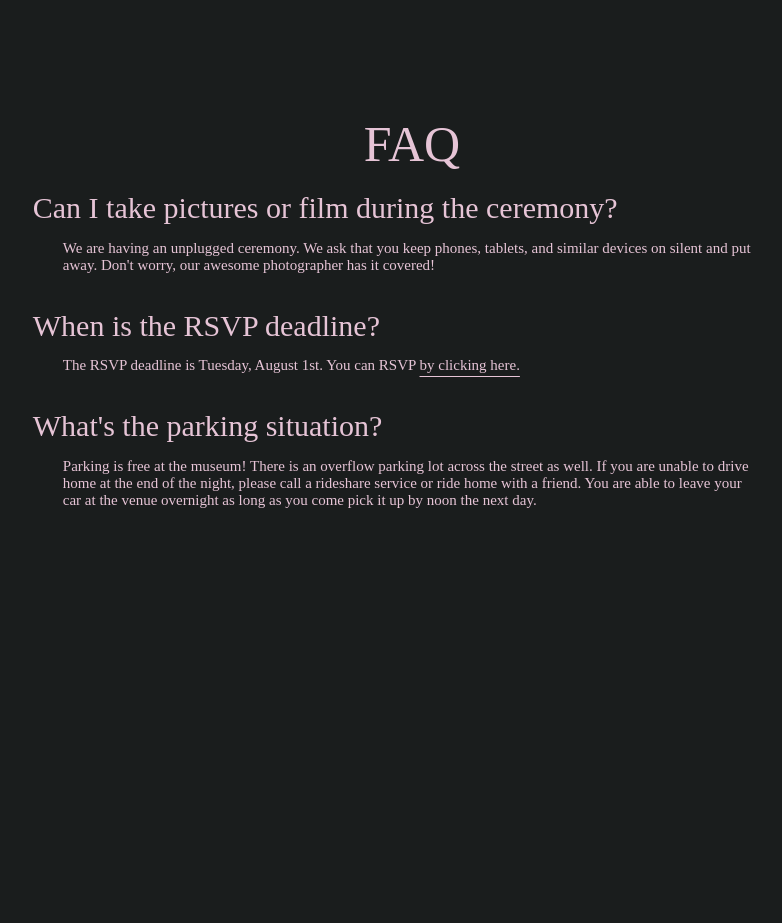
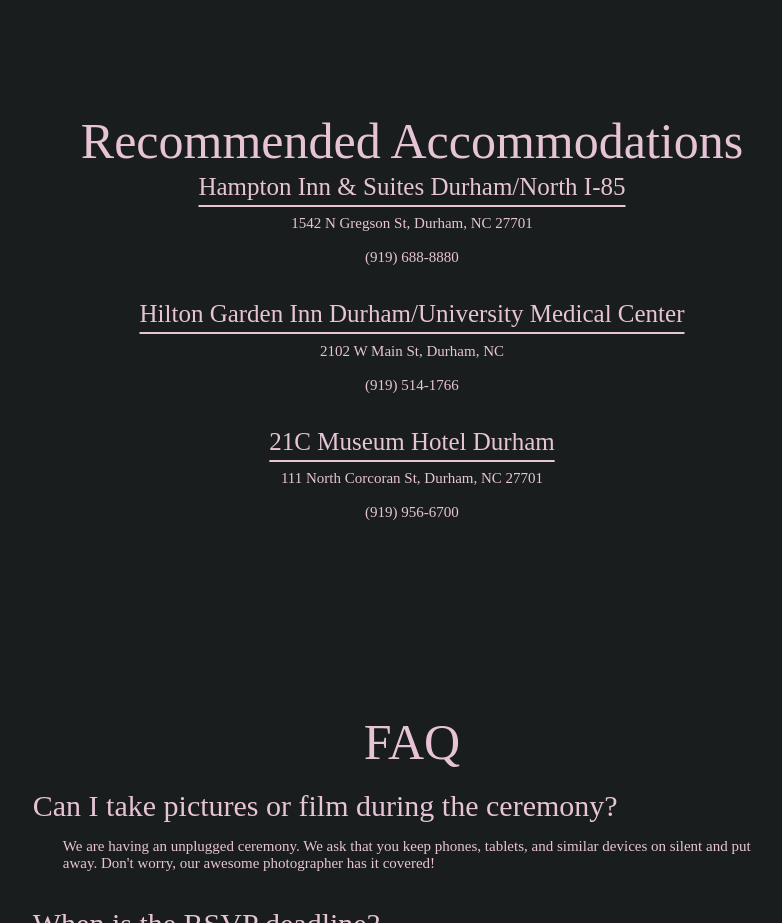
Before and after one commit to mtagius/wedding-website, a plain HTML site: page index.html in a window 1280 px wide. Shown: the part 3300-4223 px from the top of the page, without its empty margins (228-1010 px from the left). Before the commit the page ends 4009 px from the top, so only its background shows below. Drawn offline with Linux system fonts and the light colour scheme; a web font is replaced by a local one.

Commit message:
adding hotel info

```diff
--- a/index.html
+++ b/index.html
@@ -52,6 +52,16 @@
             </ul>
         </div>
 
+        <div id="hotels">
+            <span>Recommended Accommodations</span>
+            <a target="_blank" href="https://www.hilton.com/en/hotels/rdunohx-hampton-suites-durham-north-i-85/">Hampton Inn & Suites Durham/North I-85</a>
+            <p>1542 N Gregson St, Durham, NC 27701<br><br>(919) 688-8880</p>
+            <a target="_blank" href="https://www.hilton.com/en/hotels/rdumcgi-hilton-garden-inn-durham-university-medical-center/">Hilton Garden Inn Durham/University Medical Center</a>
+            <p>2102 W Main St, Durham, NC <br><br>(919) 514-1766</p>
+            <a target="_blank" href="https://www.21cmuseumhotels.com/durham/">21C Museum Hotel Durham</a>
+            <p>111 North Corcoran St, Durham, NC 27701<br><br>(919) 956-6700</p>
+        </div>
+
         <div id="faq">
             <span>FAQ</span>
             Can I take pictures or film during the ceremony?
--- a/style.css
+++ b/style.css
@@ -102,6 +102,19 @@ div > span {
 
 #schedule ul li span {
     font-family: Arial, Helvetica, sans-serif;
+}
+
+#hotels{
+    font-size: 25px;
+}
+
+#hotels p{
+    font-size: 15px;
+    margin-bottom: 30px;
+    margin-top: 10px;
+    padding-left: 30px;
+    padding-right: 30px;
+    line-height: normal;
 }
 
 #faq {
```
